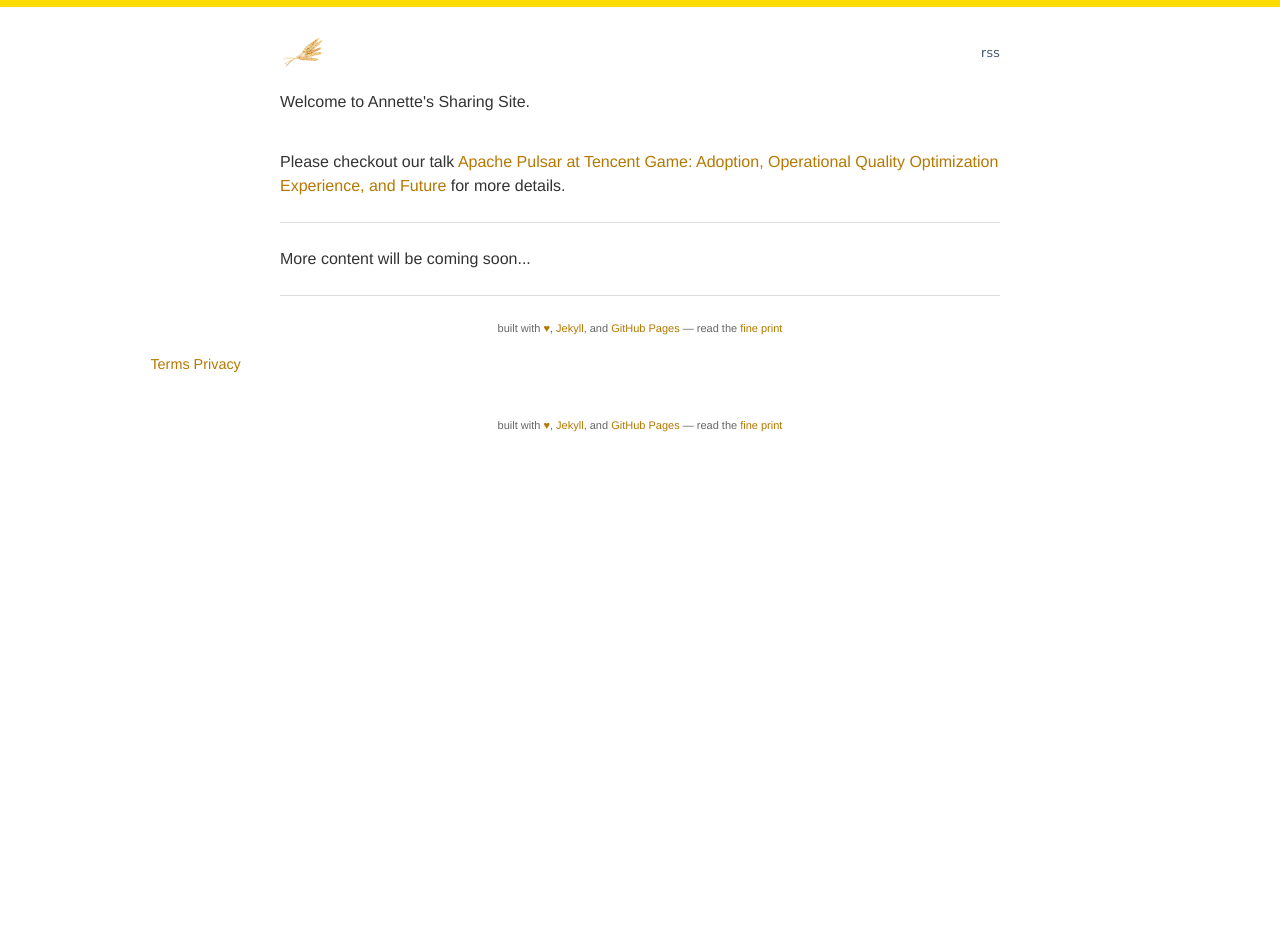
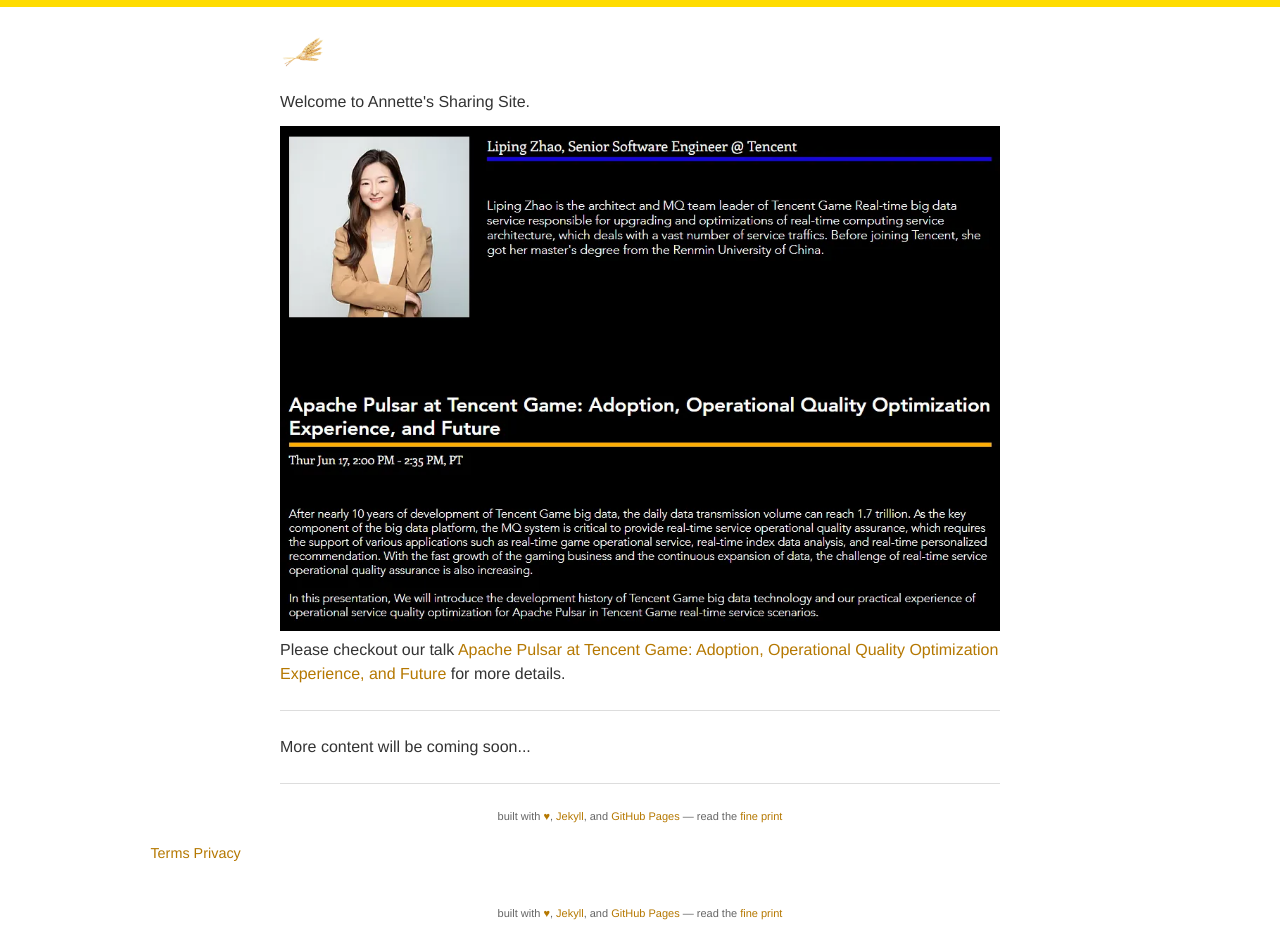
Before and after one commit to xiaopingzi/github.io, a Jekyll site: the page built from index.html, in a window 1280 px wide. Built offline with Jekyll 4.4.1, drawn with Linux system fonts in a browser that asks for light colours; before the commit the page ends 900 px from its top, so only the background shows below that.

Commit message:
remove rss atom; polish img

```diff
--- a/_includes/header.html
+++ b/_includes/header.html
@@ -4,7 +4,6 @@
   </a>
   <nav>
     <ul>
-      <li class="no-bullet"><a href="/atom.xml">rss</a></li>
     </ul>
   </nav>
 </header>
--- a/blog/index.html
+++ b/blog/index.html
@@ -1,6 +1,6 @@
 ---
 layout: default
-title: blog of Guodong Jin
+title: blog
 ---
 
 {% include header.html %}
--- a/index.html
+++ b/index.html
@@ -7,7 +7,7 @@ title: Annette's Sharing Site
 
 <p>Welcome to Annette's Sharing Site.</p>
 
-<img href="poster.jpg">
+<img src="/static/poster.jpg" alt="Poster">
 
 <p>Please checkout our talk <a href="https://www.youtube.com/watch?v=ZZHMg3Yuuas&t=12s">Apache Pulsar at Tencent Game: Adoption, Operational Quality Optimization Experience, and Future</a> for more details.</p>
 
```
